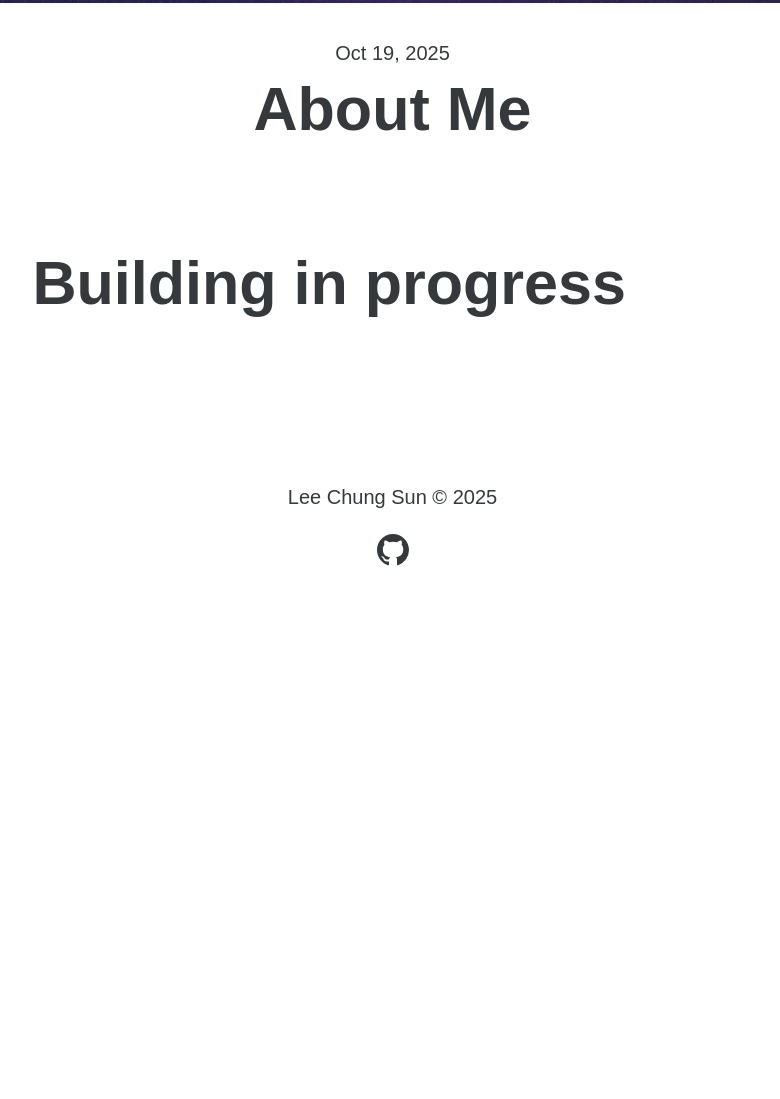
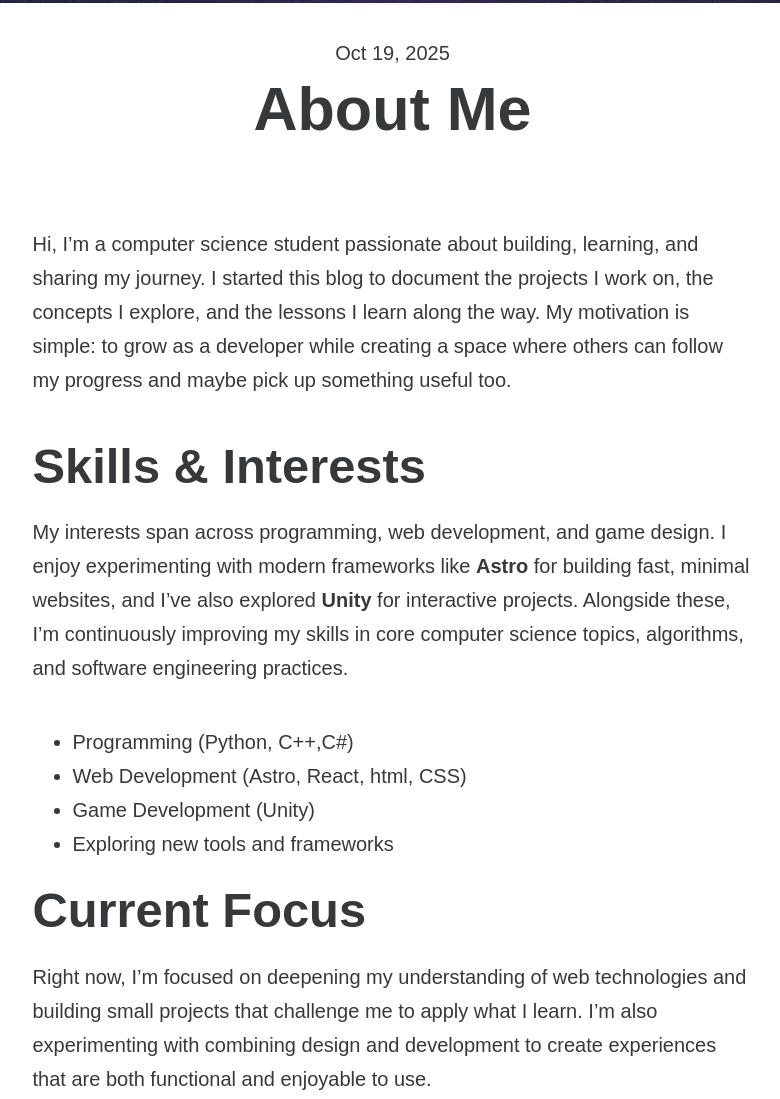
Before and after one commit to leeCS-404/leeCS-404.github.io, an Astro site: page /about in a window 1280 px wide. Shown: the part 645-1744 px from the top of the page, without its empty margins (240-1020 px from the left). Before the commit the page ends 1341 px from the top, so only its background shows below. Built offline with nearby package versions, Linux system fonts and the light colour scheme; Astro itself is replaced by a stand-in of ours.

Commit message:
about me page draft

```diff
--- a/src/pages/about.astro
+++ b/src/pages/about.astro
@@ -4,14 +4,44 @@ import Layout from '../layouts/BlogPost.astro';
 ---
 
 <Layout
-	title="About Me"
-	description="Lorem ipsum dolor sit amet"
-	pubDate={new Date('2025-10-19')}
-	heroImage={AboutHeroImage}
+  title="About Me"
+  description="A computer science student documenting my learning journey in programming, web, and game development."
+  pubDate={new Date('2025-10-19')}
+  heroImage={AboutHeroImage}
 >
-	<p>
-		<h1>Building in progress</h1>
-	</p>
+  <section>
+    <p>
+      Hi, I’m a computer science student passionate about building, learning, and sharing my journey.
+      I started this blog to document the projects I work on, the concepts I explore, and the lessons
+      I learn along the way. My motivation is simple: to grow as a developer while creating a space
+      where others can follow my progress and maybe pick up something useful too.
+    </p>
+  </section>
 
+  <section>
+    <h2>Skills & Interests</h2>
+    <p>
+      My interests span across programming, web development, and game design. I enjoy experimenting
+      with modern frameworks like <strong>Astro</strong> for building fast, minimal websites, and
+      I’ve also explored <strong>Unity</strong> for interactive projects. Alongside these, I’m
+      continuously improving my skills in core computer science topics, algorithms, and software
+      engineering practices.
+    </p>
+    <ul>
+      <li>Programming (Python, C++,C#)</li>
+      <li>Web Development (Astro, React, html, CSS)</li>
+      <li>Game Development (Unity)</li>
+      <li>Exploring new tools and frameworks</li>
+    </ul>
+  </section>
 
+  <section>
+    <h2>Current Focus</h2>
+    <p>
+      Right now, I’m focused on deepening my understanding of web technologies and building
+      small projects that challenge me to apply what I learn. I’m also experimenting with
+      combining design and development to create experiences that are both functional and
+      enjoyable to use.
+    </p>
+  </section>
 </Layout>
```
